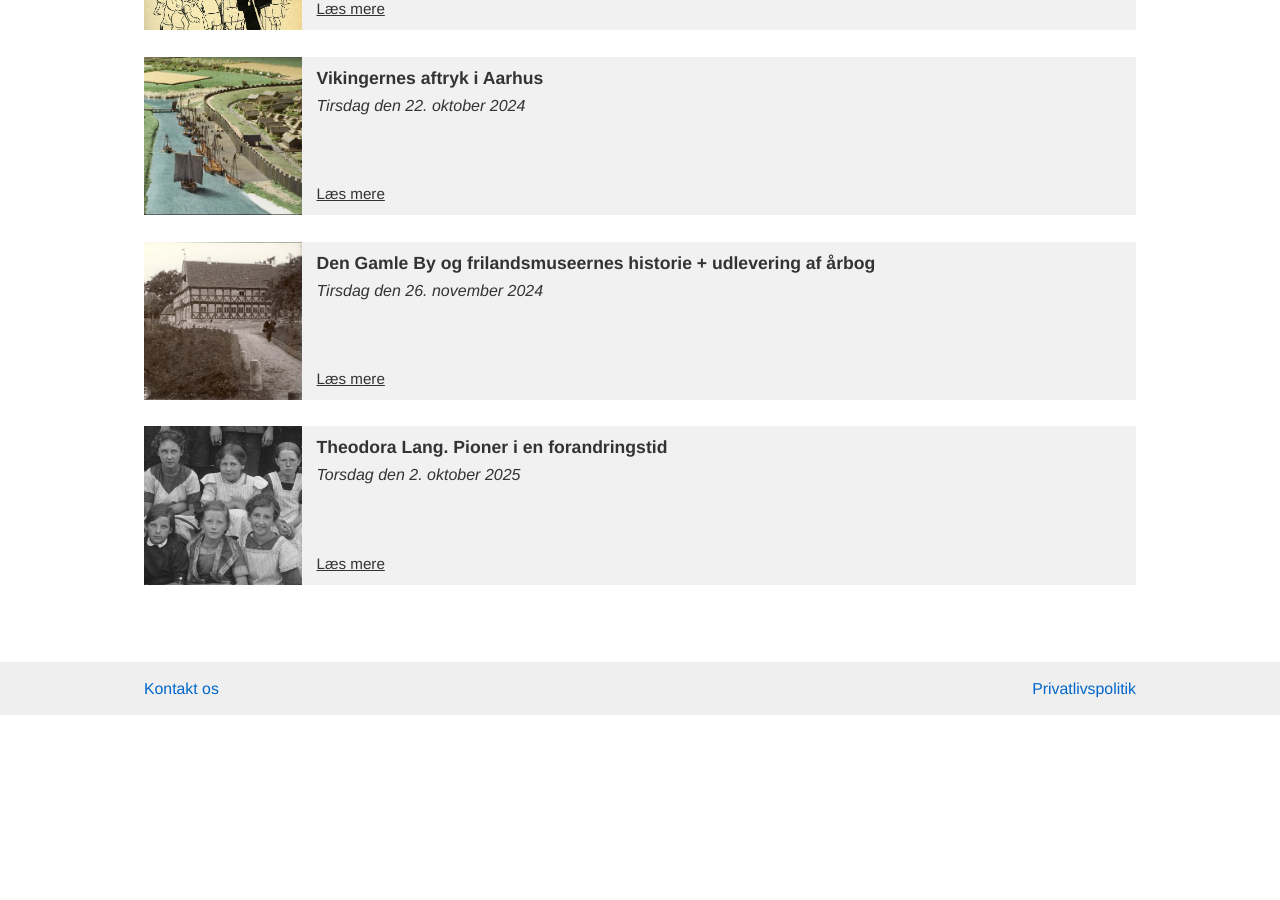
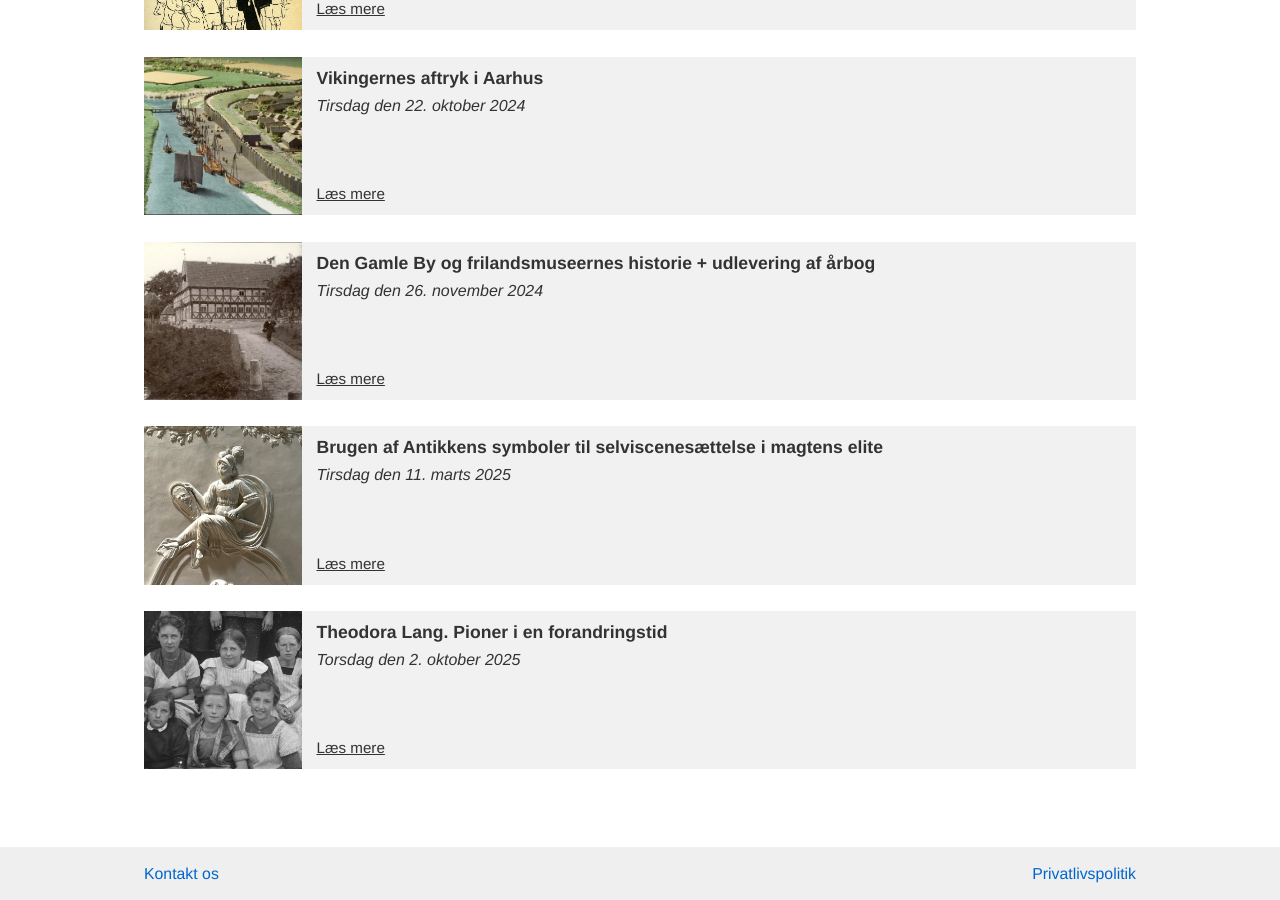
Before and after one commit to guldhorn/historisk-samfund, a Jekyll site: the page built from arrangementer/index.md, in a window 1280 px wide and 900 px high, scrolled down 1206 px. Built offline with Jekyll 4.4.1, drawn with Linux system fonts in a browser that asks for light colours; before the commit the page ends 1921 px from its top, so only the background shows below that.

Commit message:
Update arrangements.yaml

```diff
--- a/_data/arrangements.yaml
+++ b/_data/arrangements.yaml
@@ -83,6 +83,16 @@
   time: Kl. 19.00
   price: Gratis for medlemmer. 50 kr. for ikke-medlemmer
 
+- page_url: /arrangementer/2025-02-11-Brugen-af-antikkens-symboler
+  image_url: /assets/Brugen-af-antikkens-symboler-arrangementsside.jpg
+  image_alt: Brugen af Antikkens symboler til selviscenesættelse i magtens elite
+  title: Brugen af Antikkens symboler til selviscenesættelse i magtens elite
+  presenter: Ved Sara Cecilie Utvaag, cand.mag. i arkæologi - Museumsinspektør ved Gammel Estrup Danmarks Herregårdsmuseum
+  location: Foredraget foregår på Dokk1, niv. 2.2, Aarhus Stadsarkiv
+  date: Tirsdag den 11. marts 2025
+  time: Kl. 19.00
+  price: Gratis for medlemmer. 50 kr. for ikke-medlemmer
+
 - page_url: /arrangementer/2025-10-02-theodora-lang
   image_url: /assets/Theodora-Lang-arrangementsside.jpg
   image_alt: Theodora Lang. Pioner i en forandringstid
```
